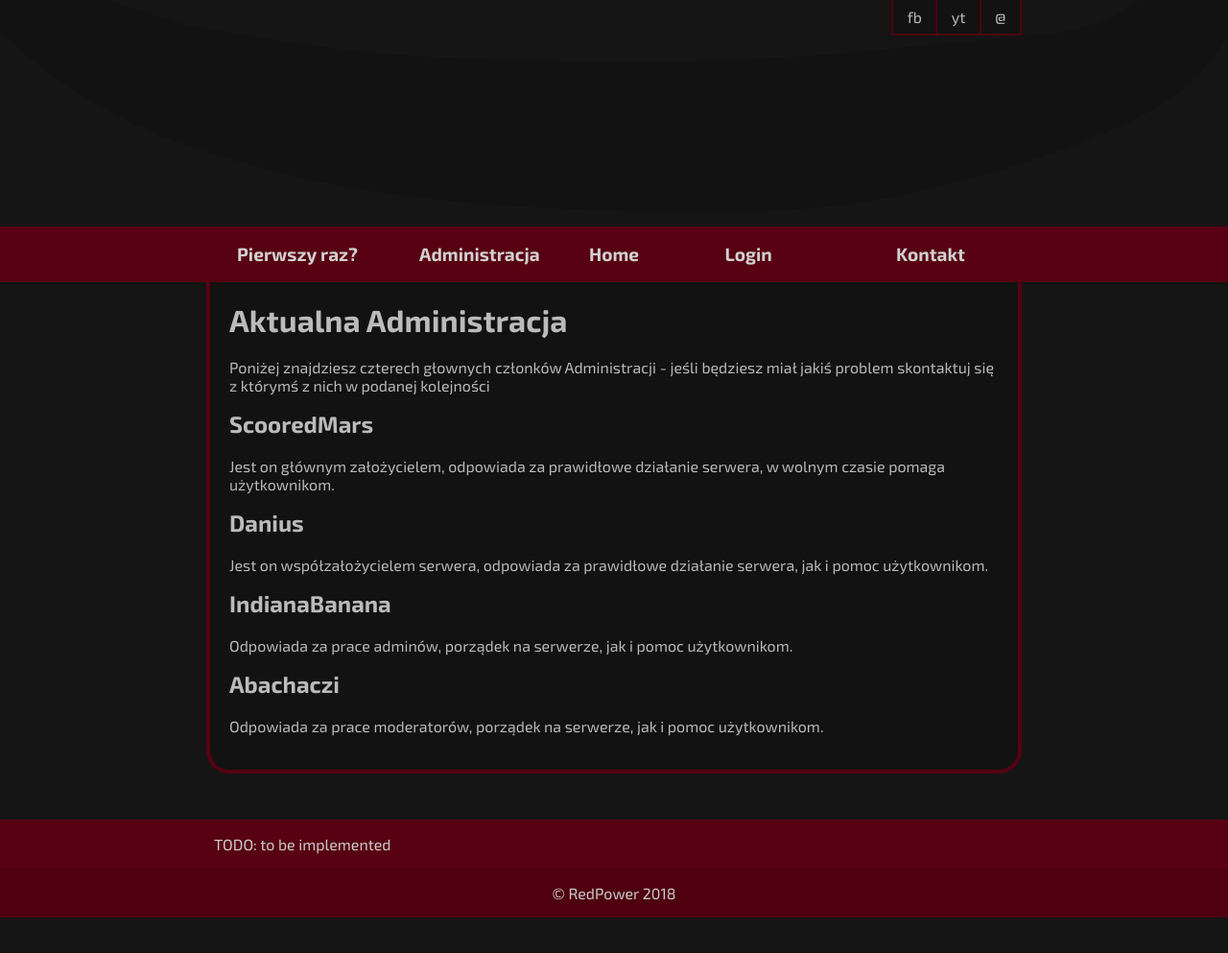
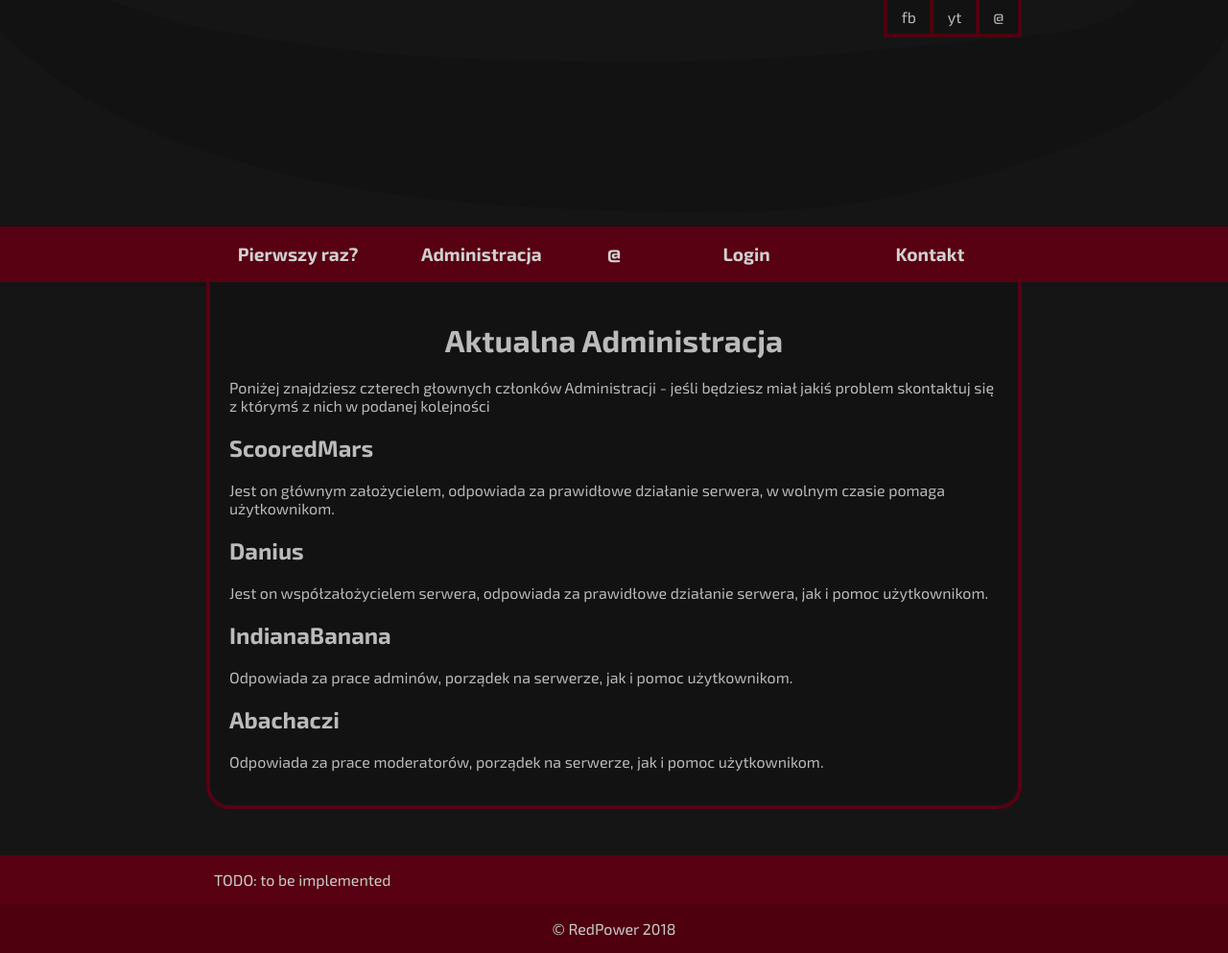
Before and after one commit to scooredmars/strona, a Jekyll site: the page built from pages/index.html, in a window 1280 px wide and 993 px high. Shown: the whole window at 96% size. Built offline with Jekyll 4.4.1, drawn with Linux system fonts in a browser that asks for light colours.

Commit message:
Navbar improvements

```diff
--- a/_includes/navbar.html
+++ b/_includes/navbar.html
@@ -1,7 +1,9 @@
 <div class="linked">
-	<div class="links aligner">
+	<div class="aligner">
+		<div class="links">
 			<!-- TODO: Include fontello and place correct hrefs -->
 			<a href="#facebook" class="facebook">fb</a><a href="#yt" class="youtube">yt</a><a href="#email">@</a>
+		</div>
 	</div>
 </div>
 
@@ -18,20 +20,26 @@
 
 	<div class="navbar">
 		<div class="aligner">
+			<div class="left">
 				<a href="/pierwszy-raz-tutaj/" class="item">
-				Pierwszy raz?
+					<span>Pierwszy raz?</span>
 				</a>
 				<a href="/czlonkowie-administracji/" class="item">
-				Administracja
+					<span>Administracja</span>
 				</a>
+			</div>
 			<!-- TODO: Home icon -->
-			<a href="/" class="middle item">Home</a>
+			<div class="middle">
+				<a href="/" class="item"><span>@</span></a>
+			</div>
+			<div class="right">
 				<a href="/czlonkowie-administracji/" class="item">
-				Login
+					<span>Login</span>
 				</a>
 				<a href="/kontakt/" class="item">
-				Kontakt
+					<span>Kontakt</span>
 				</a>
+			</div>
 		</div>
 	</div>
 
--- a/_sass/base.scss
+++ b/_sass/base.scss
@@ -14,7 +14,6 @@
 html,
 body {
   margin: 0;
-  overflow-x: hidden;
 }
 
 body {
@@ -34,6 +33,10 @@
   box-sizing: border-box;
 }
 
+.centered {
+  text-align: center;
+}
+
 @media screen and (max-width: $mobile-width) {
   body {
     font-size: 15px;
--- a/_sass/content.scss
+++ b/_sass/content.scss
@@ -11,12 +11,6 @@
   background-color: $dark_0;
 }
 
-.container h1:first-child,
-.container h2:first-child,
-.container h3:first-child {
-  margin-top: 0;
-}
-
 @media screen and (max-width: $max-width) {
   .container {
     border: none;
--- a/_sass/navbar.scss
+++ b/_sass/navbar.scss
@@ -1,35 +1,49 @@
+$nav_linked_border: 4px;
 .linked {
-  position: fixed;
-  top: 0;
-  left: 0;
+  position: absolute;
+  top: 0px;
+  left: 0px;
   width: 100%;
-  z-index: 1;
+  .aligner {
+    text-align: right;
+  }
   .links {
+    display: inline-block;
+    box-sizing: border-box;
     text-align: right;
+    height: 236px;
     a {
+      z-index: 1;
+      position: -webkit-sticky;
+      position: -moz-sticky;
+      position: -o-sticky;
+      position: -ms-sticky;
+      position: sticky;
+      top: 0px;
+      bottom: 10px;
       color: #bbb;
       display: inline-block;
       padding: .5em .9em;
       transition: .3s;
+      margin-bottom: .8em;
       text-decoration: none;
-      border-right: 2px solid $red_0;
-      border-bottom: 2px solid $red_0;
+      border-right: $nav_linked_border solid $red_0;
+      border-bottom: $nav_linked_border solid $red_0;
       background-color: $dark_0;
     }
     a:first-child {
-      border-left: 2px solid $red_0;
+      border-left: $nav_linked_border solid $red_0;
     }
     a:hover {
-      color: #fff;
-      border-color: $red_2;
+      color: #fff; // border-color: $red_2;
       background-color: $red_2;
     }
     a.facebook:hover {
-      border-color: #3b5998;
+      // border-color: #3b5998;
       background-color: #3b5998;
     }
     a.youtube:hover {
-      border-color: #ff1422;
+      // border-color: #ff1422;
       background-color: #ff1422;
     }
   }
@@ -90,21 +104,40 @@
   .aligner {
     display: flex;
     flex-wrap: wrap;
+    justify-content: space-between;
+  }
+  .left,
+  .right {
+    flex-basis: 45%;
+  }
+  .left,
+  .right,
+  .middle {
+    display: flex;
+  }
+  .middle {
+    flex: 1;
+  }
+  .right {
+    text-align: right;
   }
   .item {
     flex: 1;
     color: #d1d1d1;
-    padding: .9em 1em;
+    display: flex;
+    align-items: center;
+    padding: .9em .6em;
     font-size: 1.2em;
     text-align: center;
     transition: .3s;
     font-weight: bold;
     text-decoration: none;
+    justify-content: center;
     border-bottom: $nav-bottom-border solid rgba(0, 0, 0, 0);
     margin-bottom: -$nav-bottom-border;
   }
-  .middle.item {
-    flex: 0;
+  .middle .item {
+    padding: .9em;
   }
   .item:hover {
     color: #ffffff;
@@ -134,4 +167,13 @@
   header .center {
     margin-top: -60px;
   }
+  .navbar {
+    .middle {
+      display: none;
+    }
+    .left,
+    .right {
+      flex-basis: 100%;
+    }
+  }
 }
--- a/pages/index.html
+++ b/pages/index.html
@@ -9,7 +9,7 @@
 
 		<header>
 
-			<h1>Aktualna Administracja</h1>
+			<h1 class="centered">Aktualna Administracja</h1>
 			<p>
 				Poniżej znajdziesz czterech głownych członków Administracji - jeśli będziesz miał jakiś problem skontaktuj się z którymś
 				z nich w podanej kolejności
```
Lines whose indentation alone changed are shown as unchanged.
